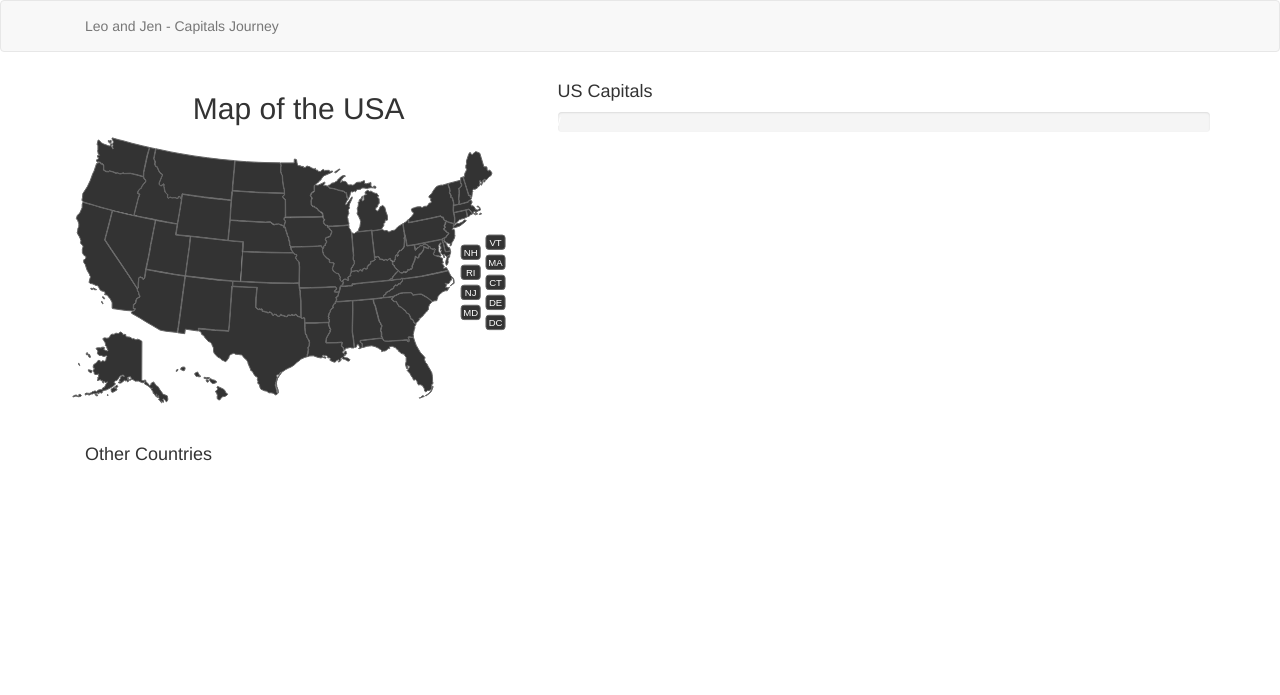
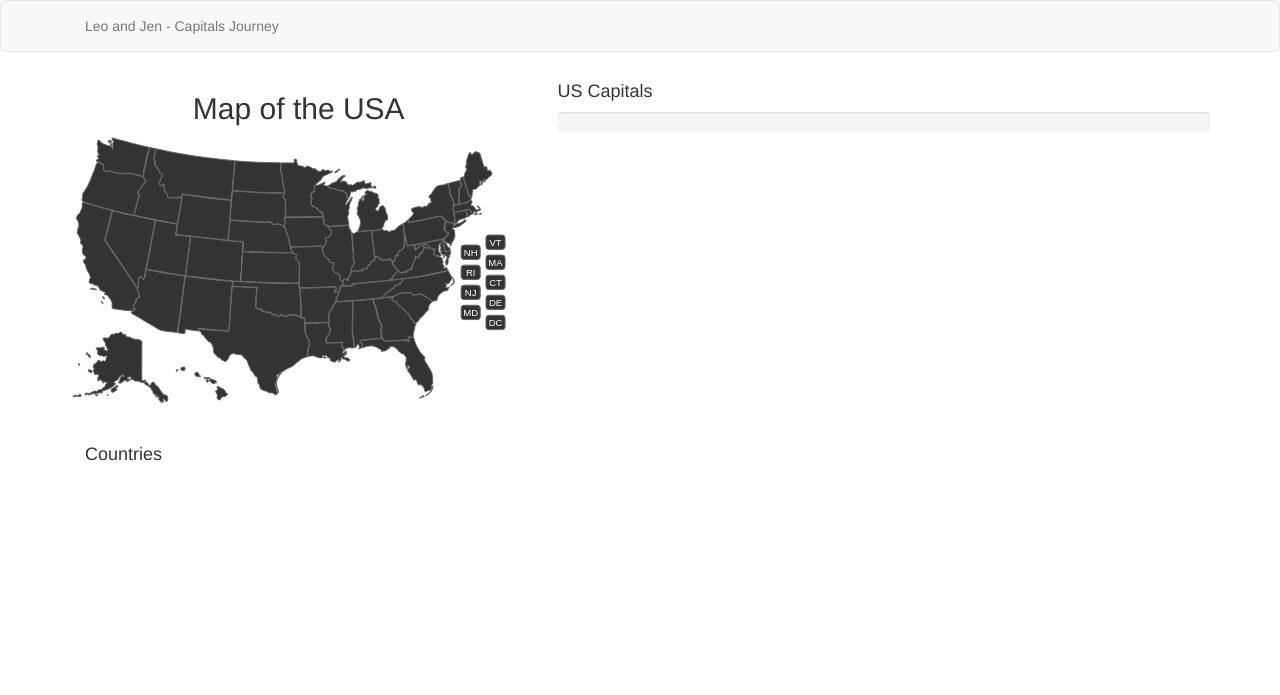
Before and after one commit to dtraleigh/capitals, a Django app: template templates/index.html in a window 1280 px wide. Shown: the top 695 px of the page. Run offline with Django 3.2, Linux system fonts and the light colour scheme; the template is opened without the code that fills it, so the values that code supplies are empty; some libraries are stand-ins or nearby versions.

Commit message:
Finished tweaking the site after visiting Annapolis.

```diff
--- a/templates/index.html
+++ b/templates/index.html
@@ -145,14 +145,14 @@
 
 <div class="container">
   <div class="row" id="top-section">
-		<div class="col-md-5 col-sm-12 col-xs-12">
+		<div class="col-lg-5 col-md-8 col-sm-12 col-xs-12">
 			<h2 class="text-center">Map of the USA</h2>
   		<div id="map" style="width: 100%; height: 300px;"></div>
 			<!--
 		  <button id="over-md">mouseover MD</button> <button id="out-md">mouseout MD</button>
 		  <div id="map2" style="width: 300px; height: 300px;"></div> -->
 			<div class="col-md-5 col-sm-12 col-xs-12">
-				<h4>Other Countries</h4>
+				<h4>Countries</h4>
 				<div class="btn-group-vertical" role="group">
 					{%for capital in other_capitals%}
 						<a href="#{{capital.id}}" class="btn btn-info">{{capital.name}}</a>
@@ -160,16 +160,17 @@
 				</div>
 			</div>
 		</div>
-		<div class="col-md-7 col-sm-12 col-xs-12">
+		<div class="col-lg-7 col-md-8 col-sm-12 col-xs-12">
 			<h4>US Capitals</h4>
 			<div class="progress">
 			  <div class="progress-bar" role="progressbar" aria-valuenow="{{us_capitals_visited_percent}}" aria-valuemin="0" aria-valuemax="100" style="width: {{us_capitals_visited_percent}}%;">
 			    {{us_capitals_visited}} / 50
 			  </div>
 			</div>
+			<div class="row">
 			<!-- Will hard set 4 columns here, improve later -->
 			{%for column in all_columns%}
-				<div class="capital_column col-xs-12 col-sm-12 col-md-12">
+				<div class="capital_column col-xs-12 col-sm-12 col-md-12 col-lg-12">
 					<div class="btn-group-vertical" role="group">
 					{%for city, visited, state in column%}
 						{%if visited%}
@@ -181,6 +182,7 @@
 					</div>
 				</div>
 			{%endfor%}
+			</div>
 		</div>
 	</div>
 
```
